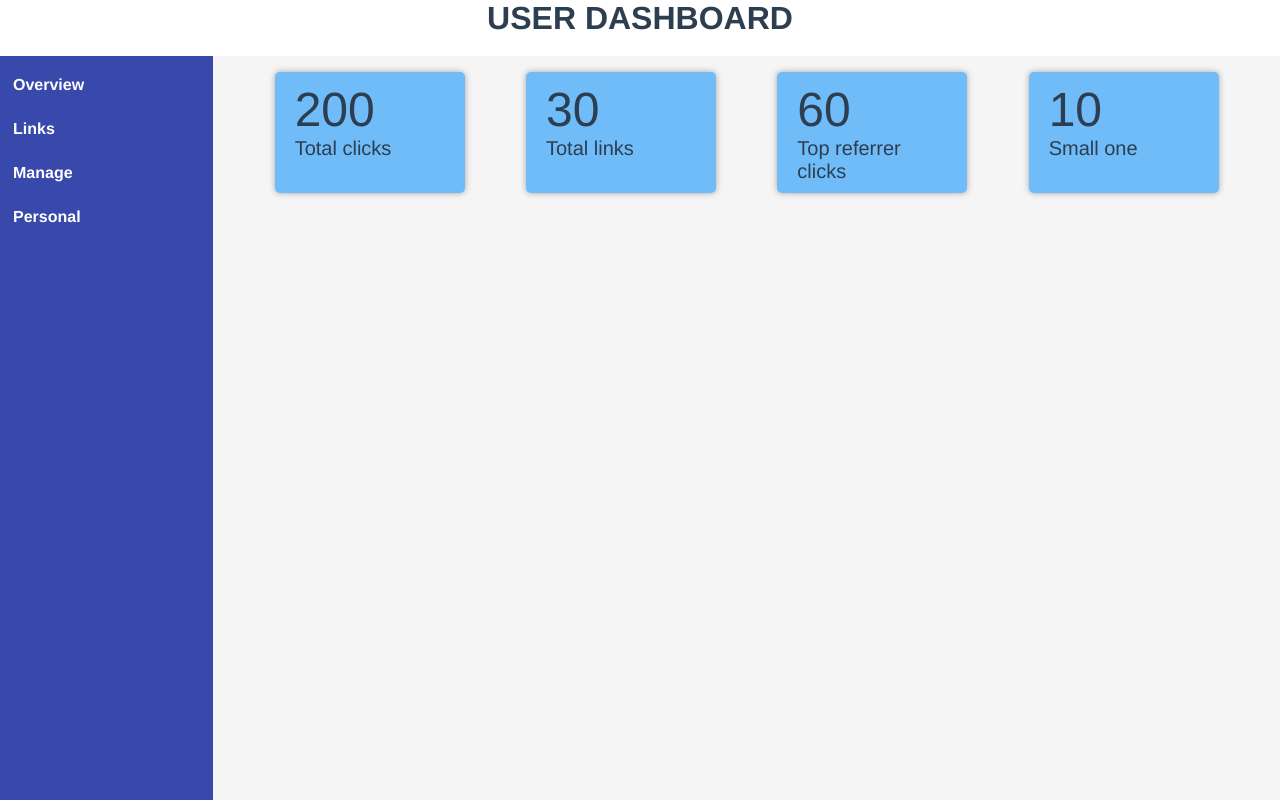
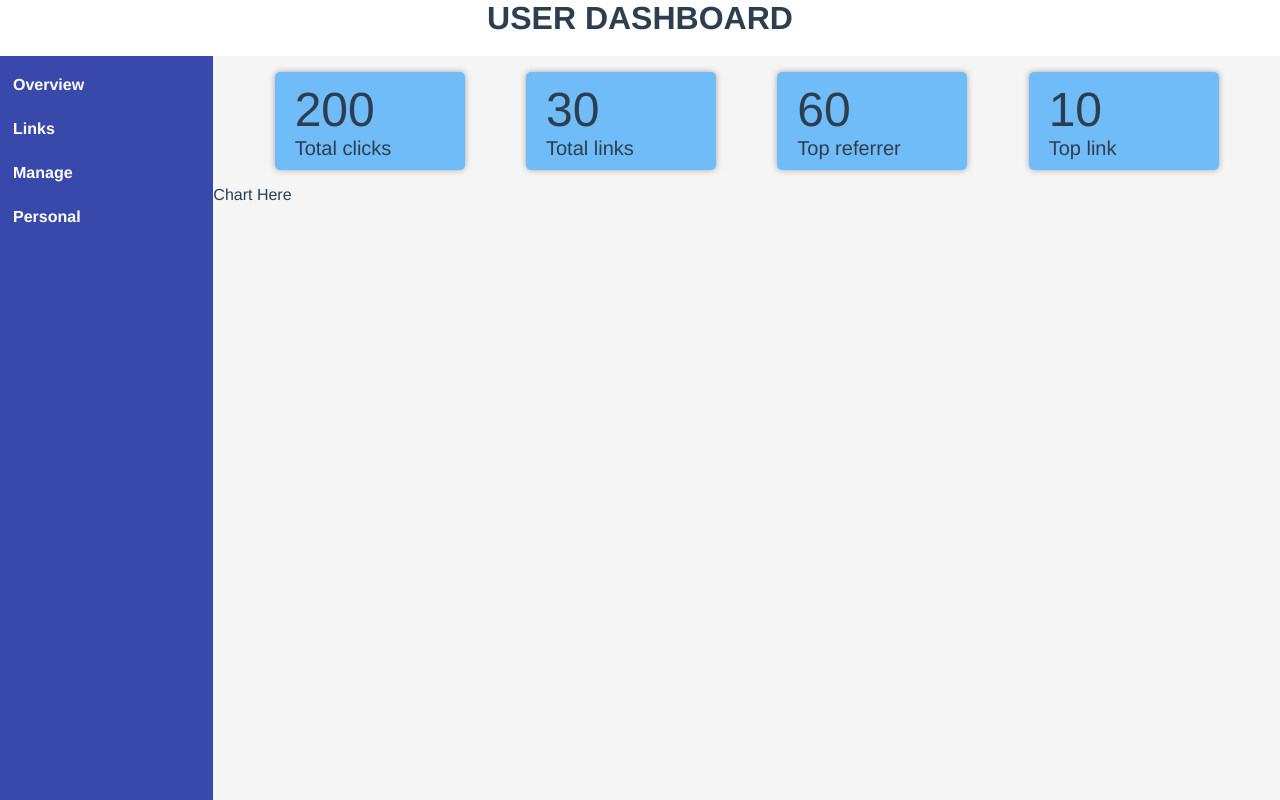
Before and after one commit to micaiah-effiong/url-shortener, a Vue app in the folder public/: page /overview in a window 1280 px wide. Built offline with nearby package versions, Linux system fonts and the light colour scheme.

Commit message:
wrap cards in 'card panel'

```diff
--- a/public/src/components/overview.vue
+++ b/public/src/components/overview.vue
@@ -1,9 +1,12 @@
 <template>
-  <div class="overview-panel">
-    <StatisticsCard :figure="200" text="Total clicks" />
-    <StatisticsCard :figure="30" text="Total links" />
-    <StatisticsCard :figure="60" text="Top referrer clicks" />
-    <StatisticsCard :figure="10" text="Small one" />
+  <div class="">
+    <div class="card-panel">
+      <StatisticsCard :figure="200" text="Total clicks" />
+      <StatisticsCard :figure="30" text="Total links" />
+      <StatisticsCard :figure="60" text="Top referrer" />
+      <StatisticsCard :figure="10" text="Top link" />
+    </div>
+    <div class="chart-panel">Chart Here</div>
   </div>
 </template>
 
@@ -16,14 +19,14 @@ export default {
 </script>
 
 <style scoped>
-.overview-panel {
+.card-panel {
   padding: 3px 13px;
   display: flex;
   justify-content: space-evenly;
 }
 
 @media (max-width: 650px) {
-  .overview-panel {
+  .card-panel {
     flex-wrap: wrap;
   }
 }
```
